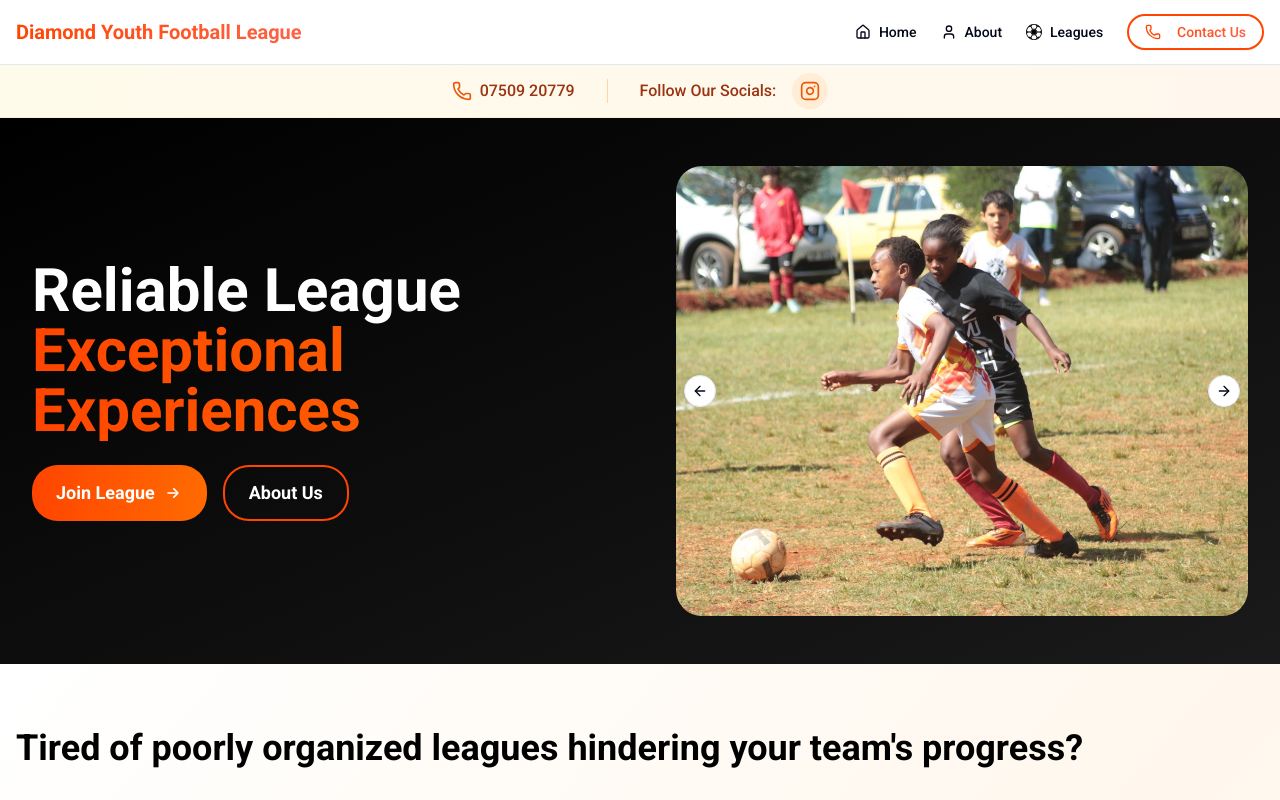
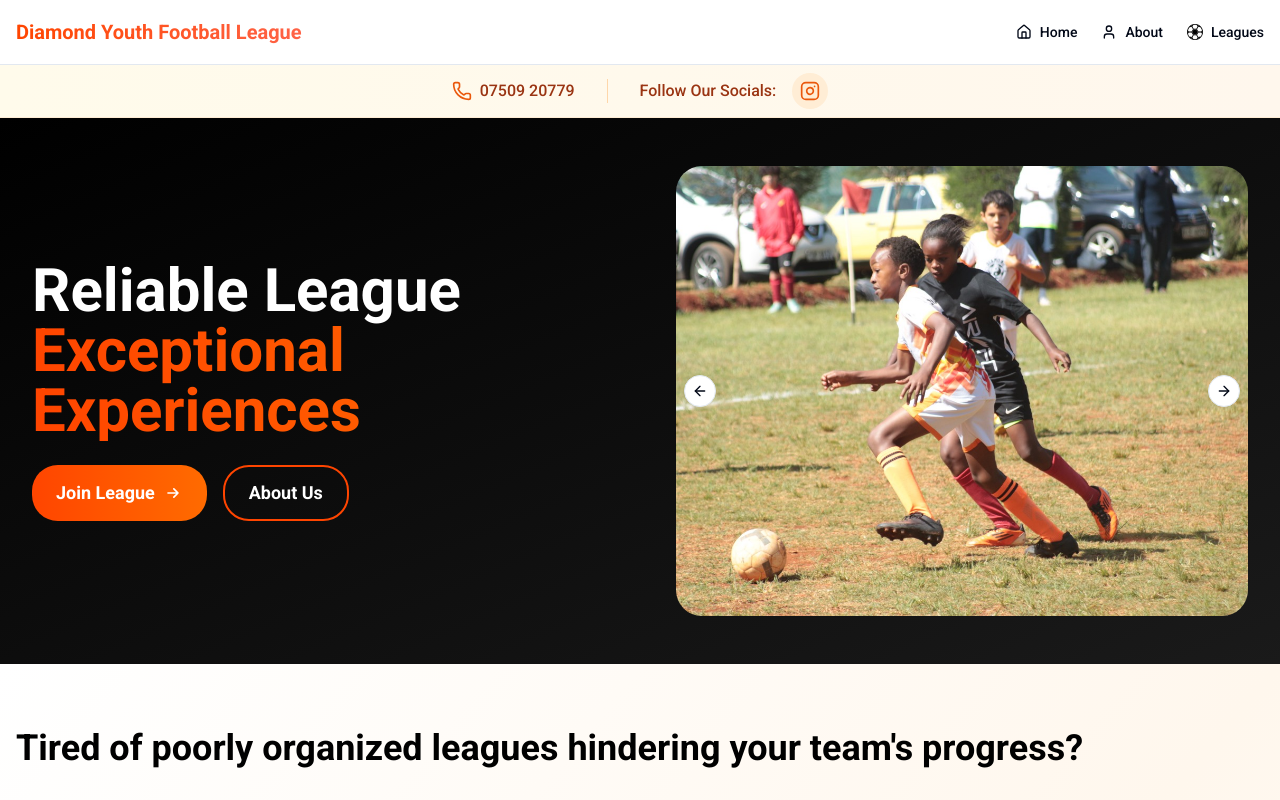
Before and after one commit to QoSz/Diamond-Youth-Football-League, a Next.js app: page / in a window 1280 px wide. Shown: the top 800 px of the page. Built offline with nearby package versions, Linux system fonts and the light colour scheme.

Commit message:
Fixing ui issues

```diff
--- a/src/components/shared/navigation/Navigation.tsx
+++ b/src/components/shared/navigation/Navigation.tsx
@@ -48,7 +48,7 @@ export default function Navigation() {
             <span>Leagues</span>
           </Link>
 
-          <Button
+          {/* <Button
             asChild
             variant="outline"
             className="border-[#ff4500] border-2 rounded-full transition-all duration-300 hover:scale-105"
@@ -60,7 +60,7 @@ export default function Navigation() {
               <Phone className="h-4 w-4 text-[#ff4500]" />
               <span>Contact Us</span>
             </Link>
-          </Button>
+          </Button> */}
         </div>
 
         {/* Mobile Navigation Toggle */}
@@ -142,7 +142,7 @@ export default function Navigation() {
             <span>Leagues</span>
           </Link>
 
-          <Button
+          {/* <Button
             asChild
             variant="outline"
             className="w-full border-[#ff4500] border-2 rounded-full transition-all duration-300 hover:scale-105"
@@ -155,7 +155,7 @@ export default function Navigation() {
               <Phone className="h-4 w-4 text-[#ff4500]" />
               <span>Contact Us</span>
             </Link>
-          </Button>
+          </Button> */}
         </div>
       </div>
     </nav>
```
